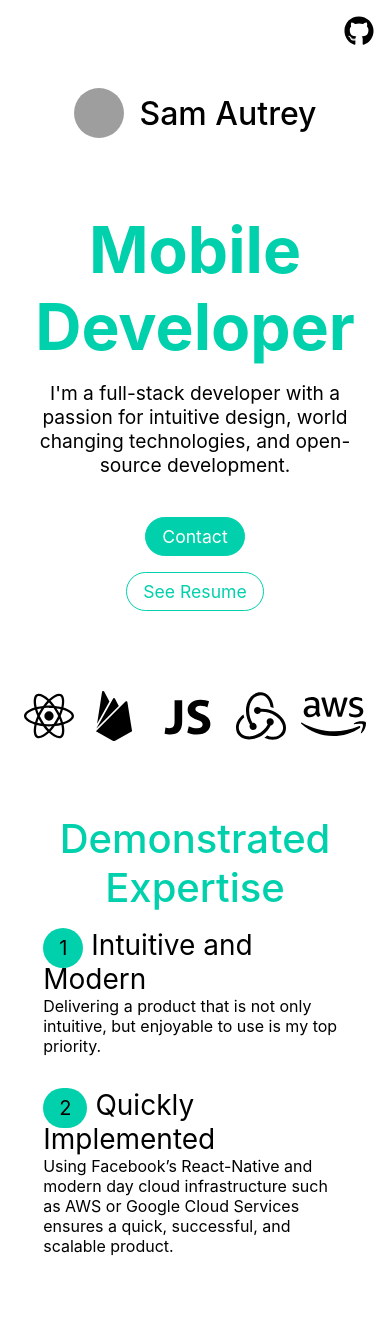
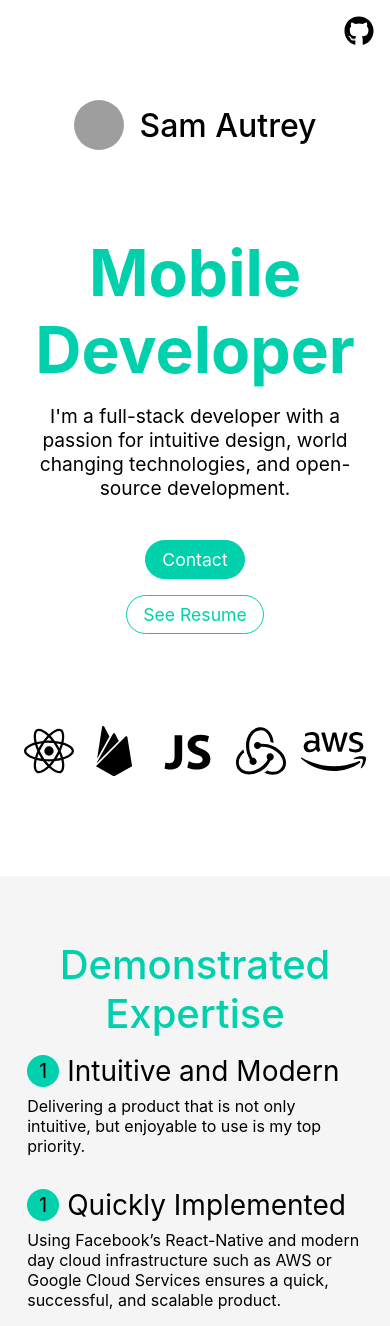
Before and after one commit to swushi/portfolio, a React (Create React App) app: page / in a window 390 px wide. Before the commit the page ends 1272 px from the top, so only its background shows below. Built offline with nearby package versions, Linux system fonts and the light colour scheme; grey boxes are pictures that could not be loaded.

Commit message:
fixed viewport on mobile

```diff
--- a/src/App.css
+++ b/src/App.css
@@ -1,10 +1,10 @@
-.App {
-  display: flex;
+.app {
+  height: 100%;
 }
 
 .container {
   flex: 2;
-  padding: 1rem;
+  height: 100%;
 }
 
 .aside {
@@ -12,9 +12,10 @@
 }
 
 .welcome {
-  height: 100vh;
   flex-direction: column;
+  flex-grow:initial;
   display: flex;
+  padding: 1rem;
 }
 
 .gh-icon {
@@ -131,10 +132,32 @@ a:active {
   transform: scale(1.1)
 }
 
+.offwhite {
+  background-color: #f5f5f5;
+}
+
+.bg {
+  position: absolute;
+  top: 0;
+  right: 0;
+  left: 0;
+  bottom: 0;
+}
+
+.bg-left {
+  transform: translateX(-100%);
+}
+
+.bg-right {
+  transform: translateX(100%);
+}
+
 section {
+  position: relative;
   display: flex;
   flex-direction: column;
   align-items: center;
+  padding-top: 8rem;
 }
 
 section>.title {
@@ -154,21 +177,27 @@ section>.title {
   margin: 1rem 1.7rem;
 }
 
+.explain-header-wrapper {
+  display: flex;
+  align-items: center;
+  margin-bottom: .5rem;
+}
+
 .explain-header {
   font-size: 1.75rem;
 }
 
-.explain-header::before {
-  content: "1";
+.explain-number {
+  display: flex;
+  justify-content: center;
+  align-items: center;
   font-size: 1.25rem;
   margin-right: .50rem;
+  flex-basis: 1.5rem;
+  height: 1.5rem;
   background-color: #00d1ac;
-  padding: .5rem 1rem;
+  padding: .25rem;
   border-radius: 200px;
-}
-
-.explain-header.two::before {
-  content: "2";
 }
 
 .explain-body {
@@ -179,11 +208,12 @@ section>.title {
   .aside {
     flex: 0;
   }
-  .welcome {
-    height: 80%;
-  }
   .name {
     font-size: 2.0rem;
+  }
+  section {
+    padding-top: 4rem;
+
   }
   .welcome-buttons-wrapper {
     flex-direction: column;
--- a/src/App.js
+++ b/src/App.js
@@ -16,8 +16,8 @@ function App() {
   const animateIcons = async () => {
     const children = skillsRef.current.children;
     for (let child of children) {
-      child.classList.toggle("showing");
-      await delay(100);
+      child.classList.add("showing");
+      await delay(75);
     }
   };
 
@@ -25,7 +25,7 @@ function App() {
     <div className="App">
       <aside className="aside aside1" />
       <main className="container">
-        <div className="welcome">
+        <div className="welcome" style={{ height: window.innerHeight }}>
           <a href="#" className="gh-icon">
             <FaGithub size={30} />
           </a>
@@ -61,17 +61,24 @@ function App() {
           </div>
         </div>
         <section className="offwhite">
+          <div className="bg bg-left offwhite" />
           <div className="title primary">Demonstrated Expertise</div>
           <div className="explain-wrapper">
             <aside className="explain-col">
-              <div className="explain-header">Intuitive and Modern</div>
+              <div className="explain-header-wrapper">
+                <div className="explain-number">1</div>
+                <div className="explain-header">Intuitive and Modern</div>
+              </div>
               <div className="explain-body">
                 Delivering a product that is not only intuitive, but enjoyable
                 to use is my top priority.
               </div>
             </aside>
             <aside className="explain-col">
-              <div className="explain-header two">Quickly Implemented</div>
+              <div className="explain-header-wrapper">
+                <div className="explain-number">1</div>
+                <div className="explain-header two">Quickly Implemented</div>
+              </div>
               <div className="explain-body">
                 Using Facebook’s React-Native and modern day cloud
                 infrastructure such as AWS or Google Cloud Services ensures a
--- a/src/index.css
+++ b/src/index.css
@@ -1,4 +1,9 @@
+html {
+  height: 100%;
+}
+
 body {
+  height: 100%;
   margin: 0;
   font-family: -apple-system, BlinkMacSystemFont, 'Segoe UI', 'Roboto', 'Oxygen',
     'Ubuntu', 'Cantarell', 'Fira Sans', 'Droid Sans', 'Helvetica Neue',
```
